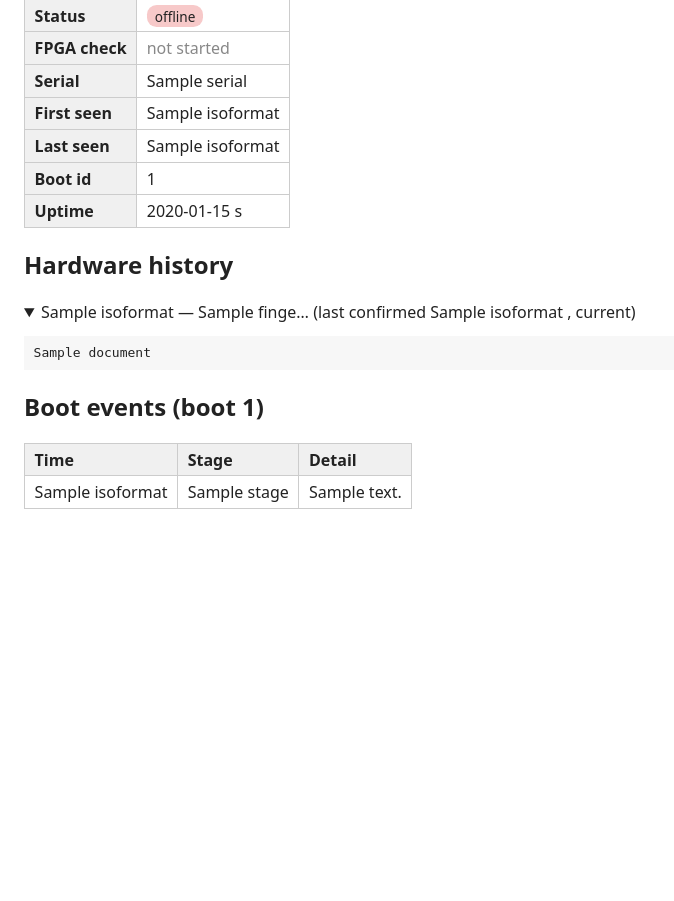
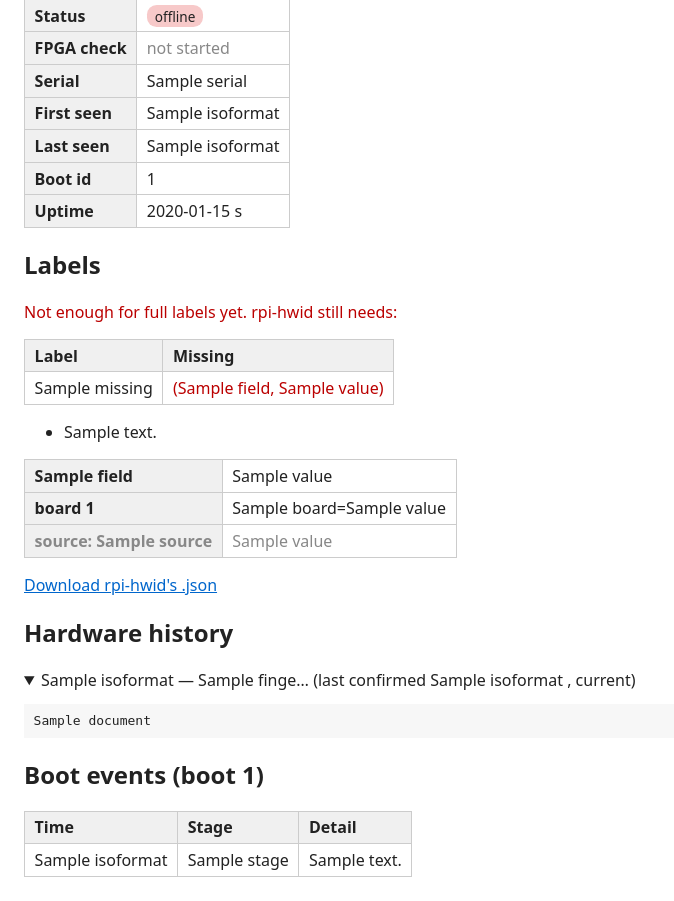
Before and after one commit to fpgas-online/fpgas.online-site, a Django app: template fleet/src/fleet/templates/fleet/detail.html in a window 1280 px wide. Shown: the part 167-1068 px from the top of the page, without its empty margins (0-674 px from the left). Before the commit the page ends 676 px from the top, so only its background shows below. Run offline with Django 4.2, Linux system fonts and the light colour scheme; the template is opened without the code that fills it: most values are stand-ins (such as "Sample title", 1, 10 or a date in 2020).

Commit message:
fleet: show what each Pi's labels still need, and offer rpi-hwid's .json
The detail page gets a Labels section: what rpi-hwid's missing() says
each label still needs, the site's own notes (no event, refused schema,
boards from an earlier boot), the document's fields and their sources.
/fleet/<serial>/rpi-hwid.json is the document as rpi-hwid's dumps()
writes it, named <host>.json as rpi-hwid names a host's file.

Until the rpi-hwid release with label_input is on PyPI, the tests stand
in for dumps and missing, and the tests against the real ones skip.

Co-Authored-By: Claude Opus 5.5 (1M context) <noreply@anthropic.com>

```diff
--- a/fleet/src/fleet/templates/fleet/base.html
+++ b/fleet/src/fleet/templates/fleet/base.html
@@ -15,6 +15,7 @@
     .offline { background: #f7c9c9; }
     .verifying { background: #f7ecc9; }
     .muted { color: #888; }
+    .missing { color: #b00; }
     details { margin: 0.4rem 0; }
     pre { background: #f7f7f7; padding: 0.6rem; overflow-x: auto; }
     a { color: #06c; }
--- a/fleet/src/fleet/templates/fleet/detail.html
+++ b/fleet/src/fleet/templates/fleet/detail.html
@@ -15,6 +15,37 @@
   <tr><th>Boot id</th><td>{{ machine.last_boot_id }}</td></tr>
   <tr><th>Uptime</th><td>{{ machine.last_uptime_s }} s</td></tr>
 </table>
+
+<h2>Labels</h2>
+{% if labels.missing %}
+<p class="missing">Not enough for full labels yet. rpi-hwid still needs:</p>
+<table>
+  <tr><th>Label</th><th>Missing</th></tr>
+  {% for label, fields in labels.missing %}
+  <tr><td>{{ label }}</td><td class="missing">{{ fields|join:", " }}</td></tr>
+  {% endfor %}
+</table>
+{% else %}
+<p>Everything rpi-hwid needs for this Pi's labels is here.</p>
+{% endif %}
+{% if labels.notes %}
+<ul>
+  {% for note in labels.notes %}<li>{{ note }}</li>{% endfor %}
+</ul>
+{% endif %}
+<table>
+  {% for name, value in labels.fields %}
+  <tr><th>{{ name }}</th><td>{{ value }}</td></tr>
+  {% endfor %}
+  {% for board in labels.boards %}
+  <tr><th>board {{ forloop.counter }}</th>
+      <td>{% for name, value in board %}{{ name }}={{ value }}{% if not forloop.last %}, {% endif %}{% endfor %}</td></tr>
+  {% endfor %}
+  {% for name, value in labels.sources %}
+  <tr><th class="muted">source: {{ name }}</th><td class="muted">{{ value }}</td></tr>
+  {% endfor %}
+</table>
+<p><a href="/fleet/{{ machine.serial }}/rpi-hwid.json">Download rpi-hwid's .json</a></p>
 
 <h2>Hardware history</h2>
 {% for snap in snapshots %}
--- a/fleet/src/fleet/urls.py
+++ b/fleet/src/fleet/urls.py
@@ -5,4 +5,5 @@ from . import views
 urlpatterns = [
     path("", views.machine_list, name="fleet-list"),
     path("<str:serial>/", views.machine_detail, name="fleet-detail"),
+    path("<str:serial>/rpi-hwid.json", views.label_input, name="fleet-label-input"),
 ]
```
Also changed, not shown: fleet/src/fleet/views.py (+30 -0 lines), tests/conftest.py (+19 -0 lines), tests/test_fleet_hwid.py (+37 -1 lines), tests/test_fleet_pages.py (+28 -0 lines).
